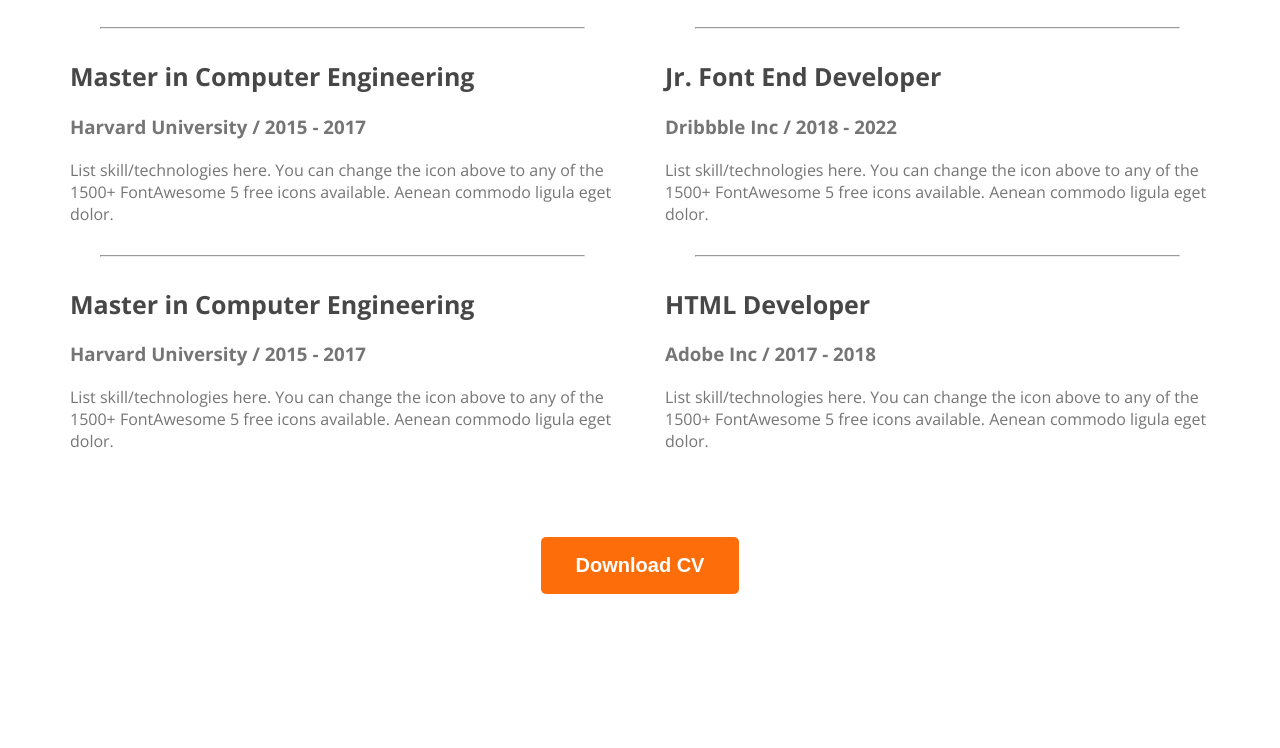
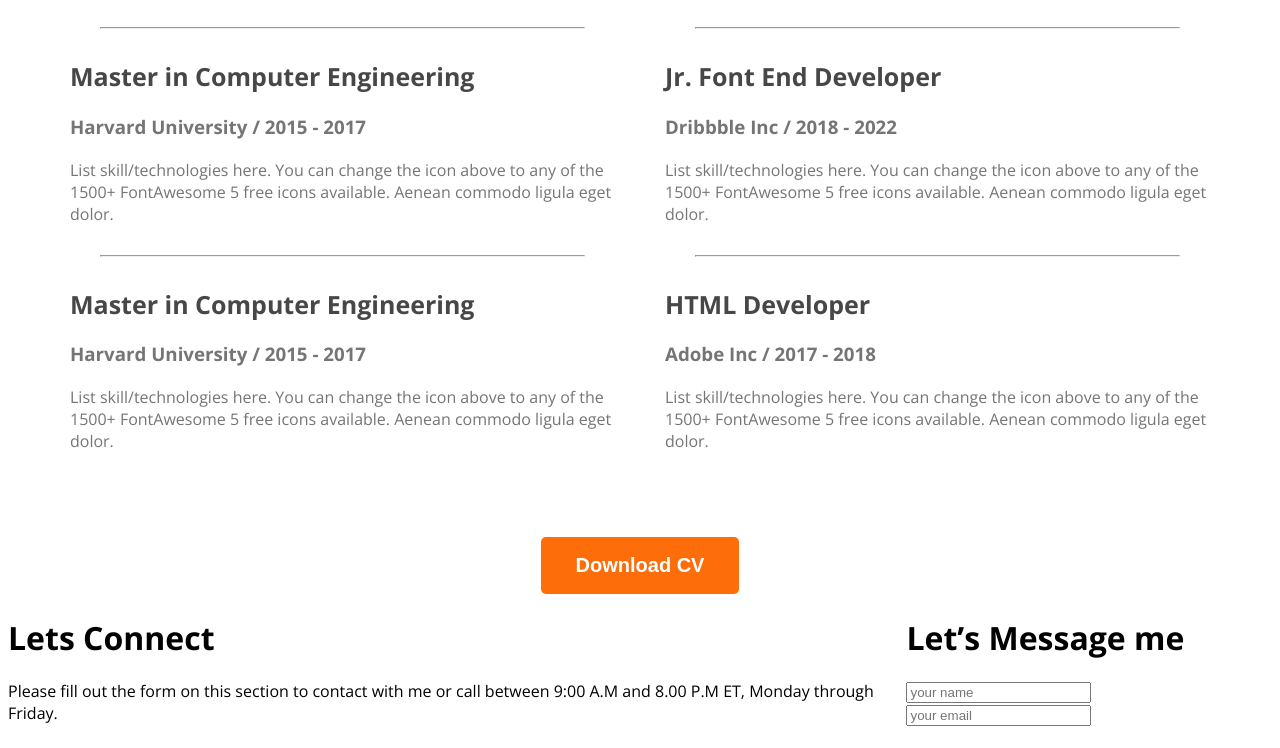
Before and after one commit to nizamuddin-git-repo/New-website, a plain HTML site: page index.html in a window 1280 px wide. Shown: the part 2677-3425 px from the top of the page. Before the commit the page ends 3279 px from the top, so only its background shows below. Drawn offline with nearby package versions, Linux system fonts and the light colour scheme.

Commit message:
added input button

```diff
--- a/index.html
+++ b/index.html
@@ -142,7 +142,17 @@
         </div>
     </main>
     <footer>
-
+        <div class="footer">
+            <div>
+                <h1>Lets Connect</h1>
+                <p>Please fill out the form on this section to contact with me or call between 9:00 A.M and 8.00 P.M ET, Monday through Friday.</p>
+            </div>
+            <div>
+                <h1>Let’s Message me</h1>
+                <input type="name" placeholder="your name">
+                <input type="email" placeholder="your email">
+            </div>
+        </div>
     </footer>
 </body>
 </html>
--- a/style/style.css
+++ b/style/style.css
@@ -190,3 +190,7 @@ main section {
     text-align: center;
     margin-top: 69px;
 }
+
+.footer{
+    display: flex;
+}
```
